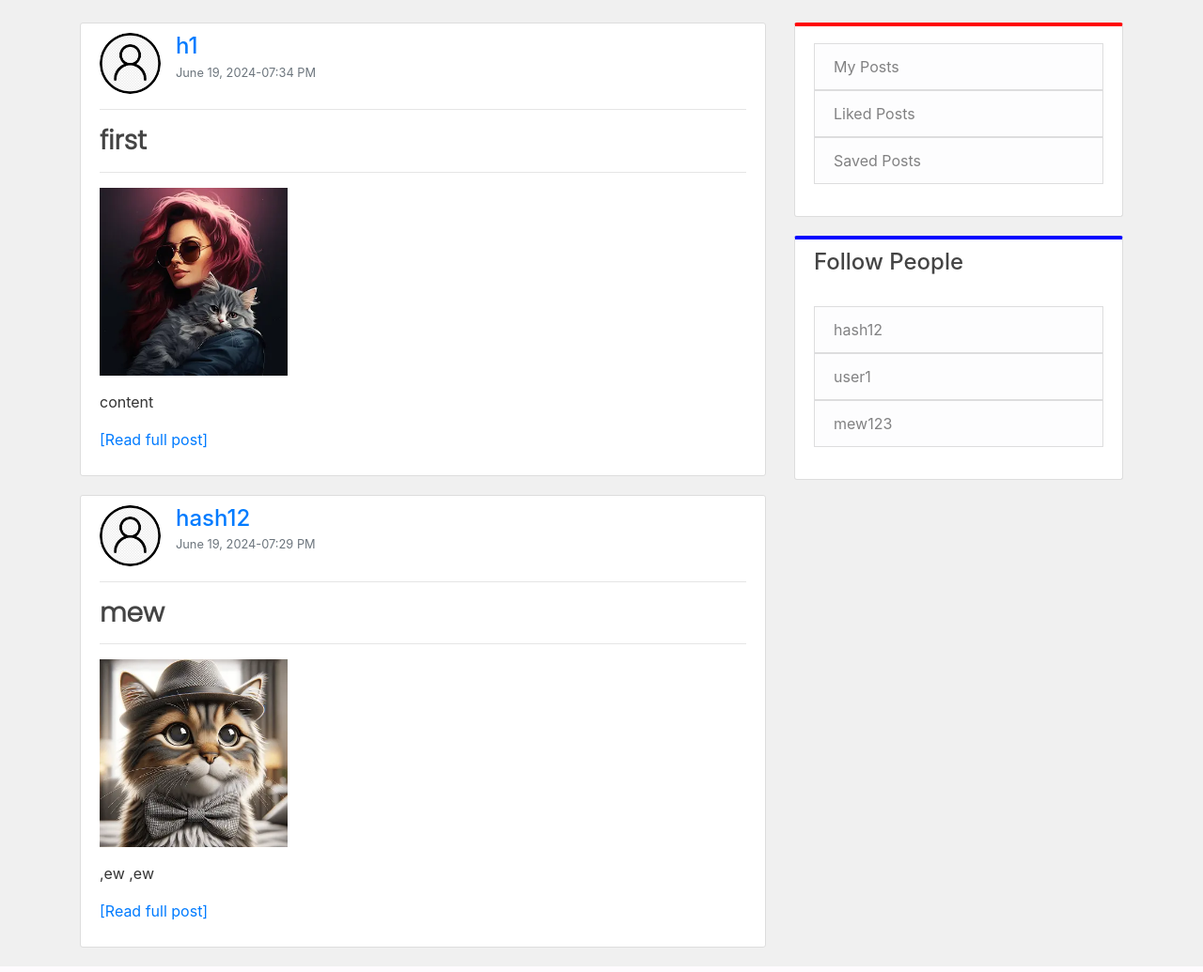
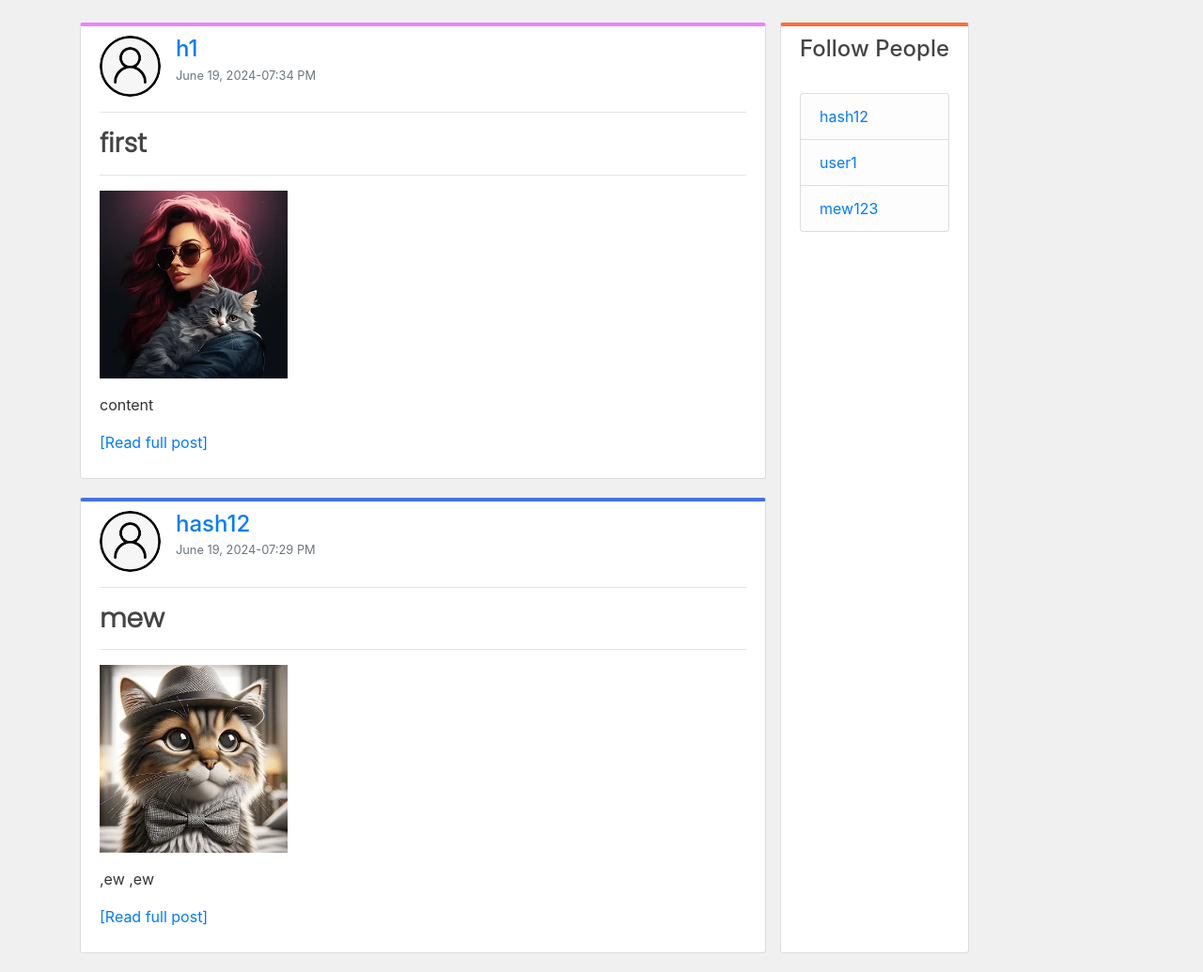
Before and after one commit to harshD-0/Social_media_Django_proj, a Django app: page /home/ in a window 1280 px wide. Shown: the part 56-1091 px from the top of the page at 94% size. Run offline with Django 3.2, Linux system fonts and the light colour scheme; data comes from the database, SQL or seed files in the repository; some libraries are stand-ins or nearby versions.

Commit message:
Update home.html

```diff
--- a/myProject/blog/templates/blog/home.html
+++ b/myProject/blog/templates/blog/home.html
@@ -63,43 +63,31 @@
     {% endif %}
 
 </div>
-
-<div class="col-md-4">
 <div class="content-section" style="border-top: 4px solid red;">
-      <h4>{{user.first_name}} {{user.last_name}}</h4>
-      <!-- <p class="text-muted">You can put any information here you'd like. -->
+    <h4>Follow People</h4>
+    <br>
     <ul class="list-group">
-            <a href="{% url 'user-posts' user %}"><li class="list-group-item list-group-item-light">My Posts</li></a>
-            <a href="{% url 'all-like' %}"><li class="list-group-item list-group-item-light">Liked Posts</li></a>
-            <a href="{% url 'all-save' %}"><li class="list-group-item list-group-item-light">Saved Posts</li></a>
+        {% for user in random_users %}
+        <li class="list-group-item list-group-item-light">
+            <a href="{% url 'profile-detail-view' user.pk %}">{{ user.username }}</a>
+        </li>
+        {% endfor %}
     </ul>
     <br>
 </div>
 
-  <!-- PEOPLE YOU CAN FOLLOW -->
 
-  <div class="content-section " style="border-top: 4px solid blue;">
-    <h4>Follow People</h4>
-    <br>
-        <ul class="list-group">
-          {% for user in random_users %}
-            <a href="{% url 'profile-detail-view' user.pk %}"><li class="list-group-item list-group-item-light">{{ user.username }}</li></a>
-          {% endfor %}
 
-        </ul>
-        <br>
-  </div>
 
-</div>
 
 {% endblock %}
 {% block script %}
 <script>
-
+    // Generate random border colors
     var colors = ['#FB9797', '#FB84BD', '#EA84FB', '#FF6D3F', '#4270E7', 'green', 'blue'];
-    $('.add-border').each(function() {
-        $(this).css('border-top', "3px solid " + colors[Math.floor(Math.random() * colors.length)]);
+    $('.content-section').each(function() {
+        var randomColor = colors[Math.floor(Math.random() * colors.length)];
+        $(this).css('border-top', '4px solid ' + randomColor);
     });
-
 </script>
 {% endblock %}
```
Lines whose indentation alone changed are shown as unchanged.
